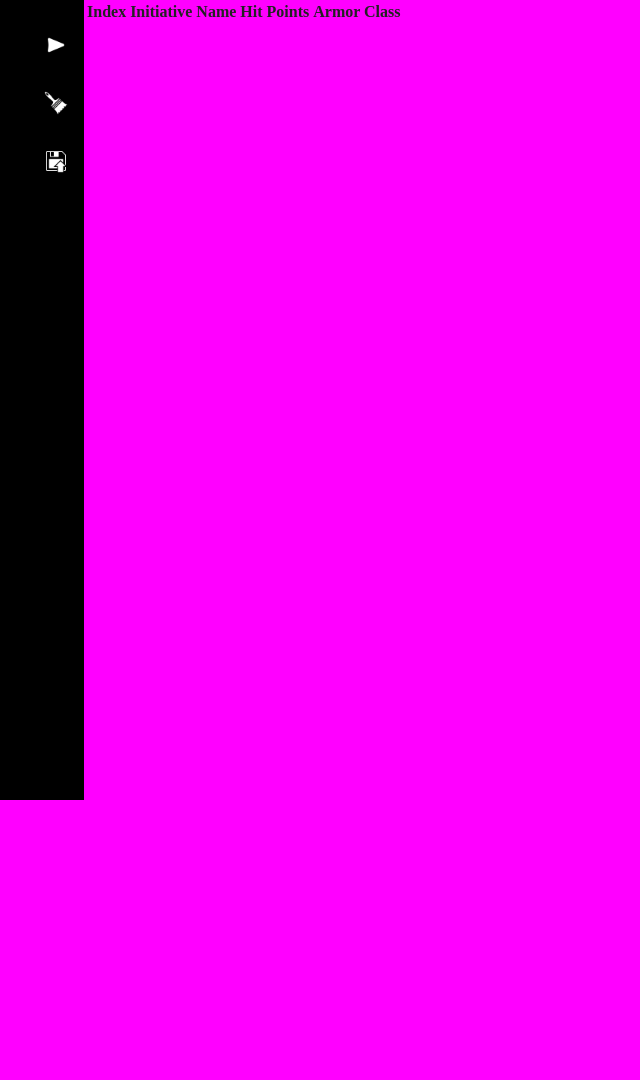
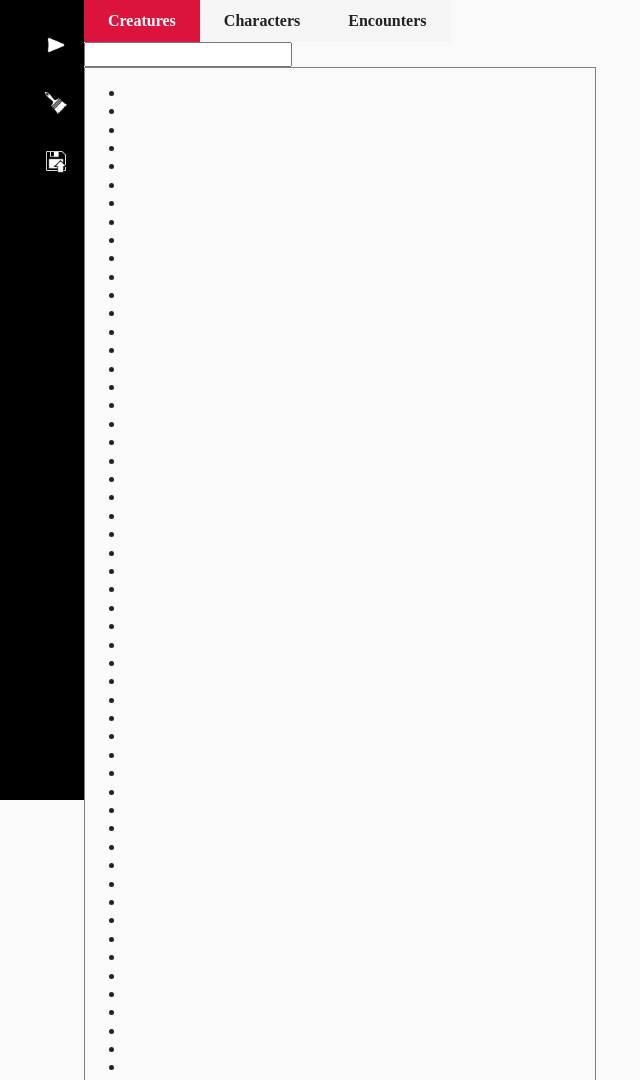
Before and after one commit to ItsSeaJay/final-year-project, a website: page index.html in a window 1280 px wide. Shown: the top 1080 px of the page, without its empty margins (12-652 px from the left). Before the commit the page ends 800 px from the top, so only its background shows below. Drawn offline with nearby package versions, Linux system fonts and the light colour scheme.

Commit message:
Add library back into DOM

```diff
--- a/css/main.css
+++ b/css/main.css
@@ -192,7 +192,7 @@ body {
 }
 
 body {
-  background-color: magenta;
+  background-color: #FAFAFA;
 }
 
 main#app {
@@ -252,10 +252,49 @@ main#app {
   position: relative;
   margin: 0 auto;
   width: 80%;
+  max-height: 100vh;
   box-sizing: border-box;
 }
+
 .column {
   float: left;
+  width: 50%;
+  box-sizing: border-box;
+}
+
+.tabs {
+  overflow: hidden;
+}
+
+.tabs ul {
+  list-style: none;
+  margin-left: 24px;
+}
+
+.tabs a {
+  float: left;
+  cursor: pointer;
+  padding: 12px 24px;
+  transition: background-color 0.2s;
+  border: 0px;
+  background-color: whitesmoke;
+  font-weight: bold;
+}
+
+.tabs a:hover {
+  background-color: lightgrey;
+}
+
+.tabs a.active {
+  background-color: crimson;
+  color: white;
+  cursor: default;
+}
+
+.tab-content {
+  border: 1px solid grey;
+  height: 100%;
+  overflow: scroll;
 }
 
 /* ==========================================================================
@@ -266,9 +305,8 @@ main#app {
 
 @media only screen and (min-width: 35em) {
   /* Style adjustments for viewports that meet the condition */
-  #sidebar p {
-    display: block;
-    visibility: visible;
+  .column {
+    clear: both;
   }
 }
 
--- a/index.html
+++ b/index.html
@@ -53,6 +53,38 @@
 			</div>
 
 			<div class="container">
+				<div class="column">
+					<div id="library">
+				<div class="tabs">
+					<a v-on:click="activeTab = 1" v-bind:class="[ activeTab === 1 ? 'active' : '' ]">Creatures</a>
+					<a v-on:click="activeTab = 2" v-bind:class="[ activeTab === 2 ? 'active' : '' ]">Characters</a>
+					<a v-on:click="activeTab = 3" v-bind:class="[ activeTab === 3 ? 'active' : '' ]">Encounters</a>
+				</div>
+				<div class="searchbar">
+					<input id="search" type="text" name="search">
+				</div>
+				<div class="tab-body">
+					<div v-if="activeTab === 1" class="tab-content">
+						<ul>
+							<creature-listing
+							v-for="(index, creature) in creatures"
+							v-bind:creature="creature"
+							v-on:click="addCreature(index)"></creature-listing>
+						</ul>
+					</div>
+					<div v-if="activeTab === 2" class="tab-content">
+						<button type="button" v-on:click="newCharacterForm = !newCharacterForm">Create Character</button>
+
+						<ul>
+							<li v-for="(index, character) in 0">{{ character.name }}</li>
+						</ul>
+					</div>
+					<div v-if="activeTab === 3" class="tab-content">
+						<p>Encounters</p>
+					</div>
+				</div>
+			</div>
+				</div>
 				<div class="column">
 					<div id="initiative">
 						<initiative-order :data="initiativeOrder"></initiative-order>
```
